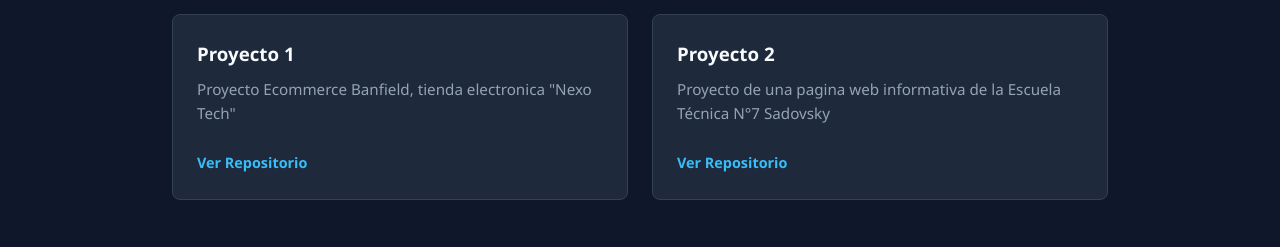
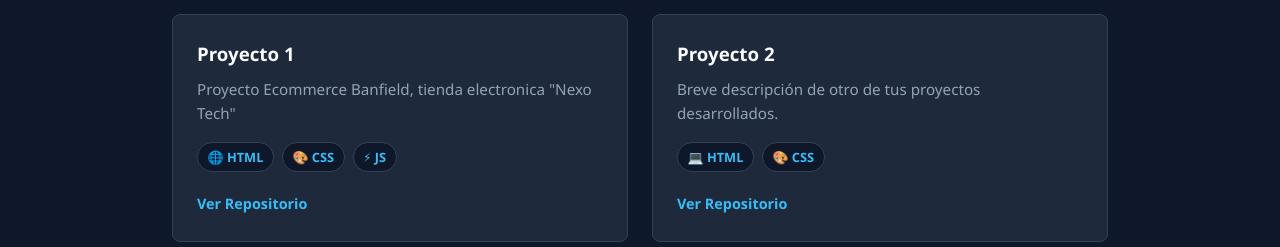
Before and after one commit to Juanhub-art/portafolio, a plain HTML site: page index.html in a window 1280 px wide. Shown: the part 553-800 px from the top of the page. Drawn offline with Linux system fonts and the light colour scheme; a script that the page names is missing.

Commit message:
Agregadas etiquetas de tecnologias y corregido selector CSS

```diff
--- a/index.html
+++ b/index.html
@@ -34,13 +34,22 @@
             <div class="tarjeta">
                 <h3>Proyecto 1</h3>
                 <p>Proyecto Ecommerce Banfield, tienda electronica "Nexo Tech"</p>
+                <div class="tecnologias">
+                    <span class="badge-tech">🌐 HTML</span>
+                    <span class="badge-tech">🎨 CSS</span>
+                    <span class="badge-tech">⚡ JS</span>
+                </div>
                 <a href="https://github.com/kevingabriel1126-web/Nexo-Tech" target="_blank" class="enlace-repo">Ver Repositorio</a>
             </div>
 
             <div class="tarjeta">
                 <h3>Proyecto 2</h3>
-                <p>Proyecto de una pagina web informativa de la Escuela Técnica N°7 Sadovsky</p>
-                <a href="https://github.com/kevgon08/pagina-escuela" target="_blank" class="enlace-repo">Ver Repositorio</a>
+                <p>Breve descripción de otro de tus proyectos desarrollados.</p>
+                <div class="tecnologias">
+                    <span class="badge-tech">💻 HTML</span>
+                    <span class="badge-tech">🎨 CSS</span>
+                </div>
+                <a href="https://github.com/Juanhub-art/portafolio" target="_blank" class="enlace-repo">Ver Repositorio</a>
             </div>
 
         </div>
--- a/styles.css
+++ b/styles.css
@@ -138,7 +138,24 @@ header nav a:hover {
 .tarjeta p {
     color: #94a3b8;
     font-size: 0.95rem;
-    margin-bottom: 1.5rem;
+    margin-bottom: 1rem;
+}
+
+.tecnologias {
+    display: flex;
+    flex-wrap: wrap;
+    gap: 0.5rem;
+    margin-bottom: 1.2rem;
+}
+
+.badge-tech {
+    background-color: #0f172a;
+    color: #38bdf8;
+    border: 1px solid #334155;
+    padding: 0.25rem 0.6rem;
+    border-radius: 999px;
+    font-size: 0.8rem;
+    font-weight: 600;
 }
 
 .enlace-repo {
```
